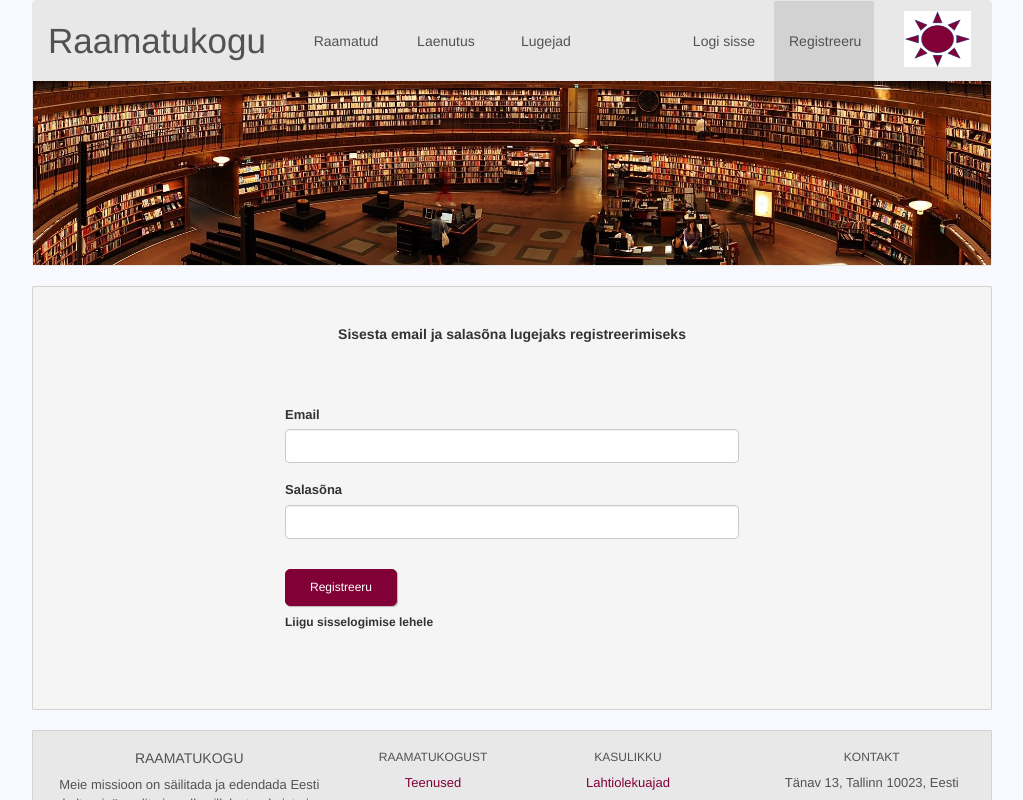
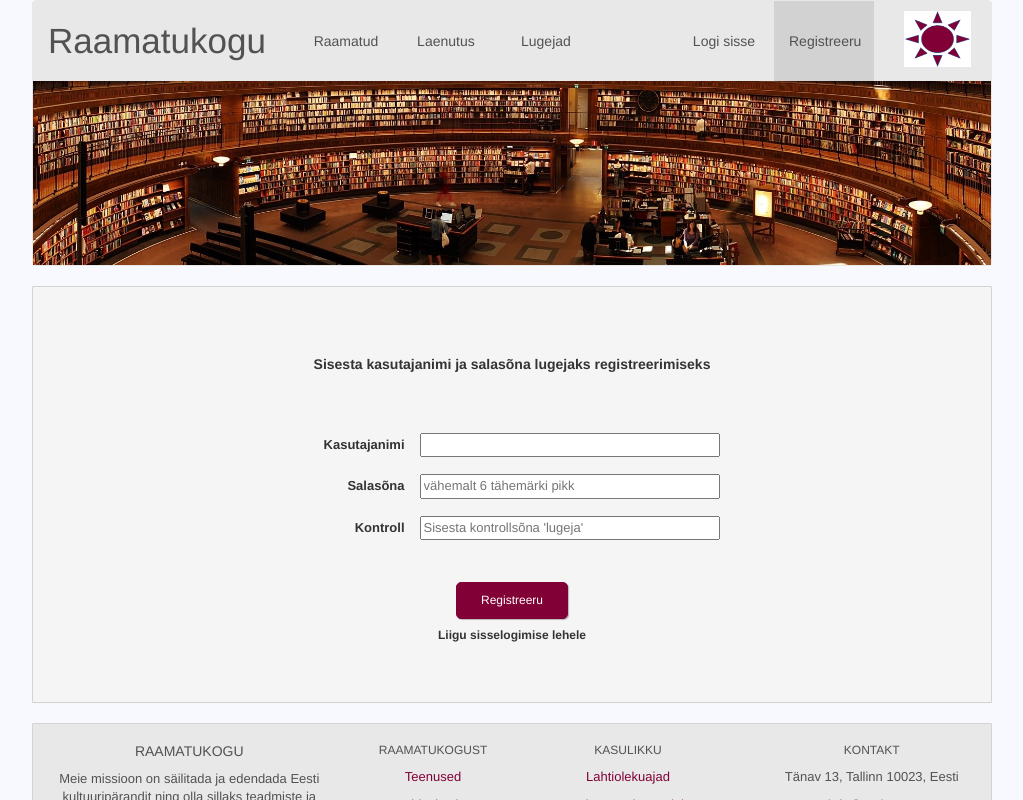
Before and after one commit to kvalge/bibliotheca-angular, an Angular app: page /register in a window 1280 px wide. Shown: the top 800 px of the page, without its empty margins (128-1151 px from the left). Built offline with nearby package versions, Linux system fonts and the light colour scheme.

Commit message:
Updated register page. Added functionality to add new user.

```diff
--- a/src/app/login/login.component.html
+++ b/src/app/login/login.component.html
@@ -1,9 +1,9 @@
 <section>
   <div class="input-base">
-    <h5>Sisesta email ja salasõna sisselogimiseks</h5>
+    <h5>Sisesta kasutajanimi ja salasõna sisselogimiseks</h5>
     <div>
       <label for="email">Email</label>
-      <input type="email" id="email" name="email">
+      <input type="text" id="email" name="email">
       <label for="password">Salasõna</label>
       <input type="password" id="password" name="password">
     </div>
--- a/src/app/register/register.component.css
+++ b/src/app/register/register.component.css
@@ -6,14 +6,28 @@ h5 {
 }
 
 h6 {
-  margin-bottom: 70px;
+  margin-bottom: 50px;
   font-weight: bold;
+}
+
+.row {
+  margin-top: 30px;
+  text-align: center;
 }
 
 label {
   font-size: 13px;
+  margin-right: 15px;
+  display: inline-block;
+  text-align: right;
+  width: 100px;
+}
+
+input{
+  font-size: 13px;
+  width: 300px;
 }
 
 button {
-  margin-top: 15px;
+  margin-top: 25px;
 }
--- a/src/app/register/register.component.html
+++ b/src/app/register/register.component.html
@@ -1,19 +1,21 @@
 <section>
   <div class=row>
-    <div class="col-xs-12 col-md-6 col-md-offset-3">
-      <form #authForm="ngForm" (ngSubmit)="onRegister(authForm)">
-        <h5>Sisesta email ja salasõna lugejaks registreerimiseks</h5>
+      <h5>Sisesta kasutajanimi ja salasõna lugejaks registreerimiseks</h5>
+      <form [formGroup]="userForm" (ngSubmit)="onRegister()">
         <div class="form-group">
-          <label for="email">Email</label>
-          <input type="email" id="email" class="form-control" ngModel name="email" required email>
+          <label for="username">Kasutajanimi</label>
+          <input type="text" id="username" formControlName="username">
         </div>
         <div class="form-group">
           <label for="password">Salasõna</label>
-          <input type="password" id="password" class="form-control" ngModel name="password" required minlength="6">
+          <input type="password" id="password" placeholder="vähemalt 6 tähemärki pikk" formControlName="password" minlength="6">
         </div>
-        <button type="submit" [disabled]="!authForm.valid">Registreeru</button>
+        <div class="form-group">
+          <label for="roleName">Kontroll</label>
+          <input type="text" id="roleName" placeholder="Sisesta kontrollsõna 'lugeja'" formControlName="roleName">
+        </div>
+        <button type="submit" [disabled]="!userForm.valid">Registreeru</button>
         <h6>Liigu sisselogimise lehele</h6>
       </form>
     </div>
-  </div>
 </section>
--- a/src/app/register/register.component.ts
+++ b/src/app/register/register.component.ts
@@ -1,6 +1,9 @@
 import {Component, OnInit} from '@angular/core';
 import {Router} from "@angular/router";
-import {NgForm} from "@angular/forms";
+import {FormControl, FormGroup, Validators} from "@angular/forms";
+
+import {AuthService} from "../shared/auth.service";
+import {UserModel} from "../user/user.model";
 
 @Component({
   selector: 'app-register',
@@ -9,14 +12,22 @@ import {NgForm} from "@angular/forms";
 })
 export class RegisterComponent implements OnInit {
 
-  constructor(private router: Router) {
+  userForm: FormGroup;
+
+  constructor(private authService: AuthService, private router: Router) {
   }
 
   ngOnInit(): void {
+    this.userForm = new FormGroup({
+      username: new FormControl(null, Validators.required),
+      password: new FormControl(null, Validators.required),
+      roleName: new FormControl(null, Validators.required),
+    });
   }
 
-  onRegister(form: NgForm) {
+  onRegister() {
+    this.authService.register(this.userForm.value);
+    this.userForm.reset();
     this.router.navigate(['login']);
-    form.reset();
   }
 }
--- /dev/null
+++ b/src/app/shared/auth.service.ts
@@ -0,0 +1,15 @@
+import {Injectable} from "@angular/core";
+import {HttpClient} from "@angular/common/http";
+import {UserModel} from "../user/user.model";
+
+@Injectable({providedIn: 'root'})
+export class AuthService {
+
+  constructor(private http: HttpClient) {
+  }
+
+  register(userModel: UserModel) {
+    this.http.post('http://localhost:8080/user/new', userModel)
+      .subscribe();
+  }
+}
--- a/src/app/user/user.model.ts
+++ b/src/app/user/user.model.ts
@@ -5,12 +5,12 @@ export class UserModel {
   public id: number;
   public username: string;
   public password: string;
-  public role: RoleModel;
+  public roleName: string;
 
-  constructor(id: number, username: string, password: string, role: RoleModel) {
+  constructor(id: number, username: string, password: string, roleName: string) {
     this.id = id;
     this.username = username;
     this.password = password;
-    this.role = role;
+    this.roleName = roleName;
   }
 }
```
Also changed, not shown: src/app/app.module.ts (+7 -6 lines).
